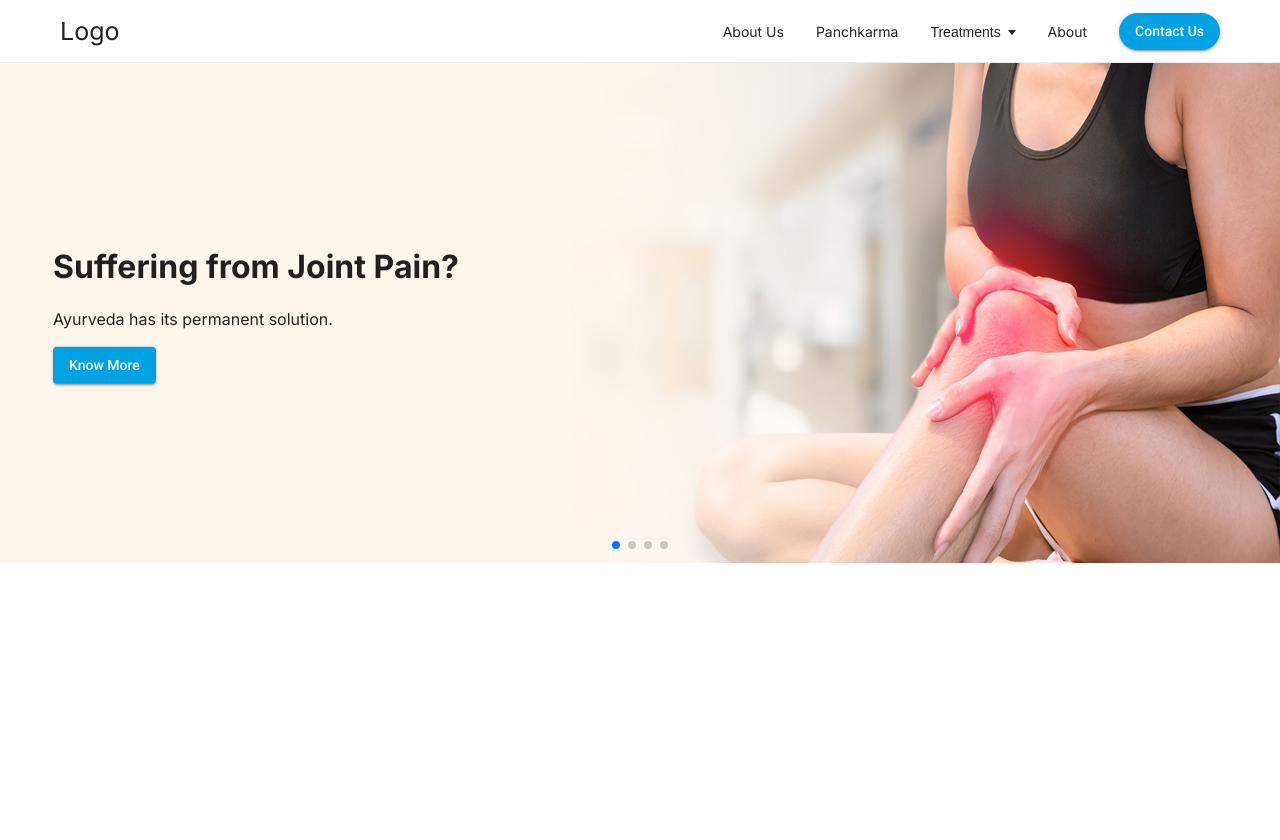
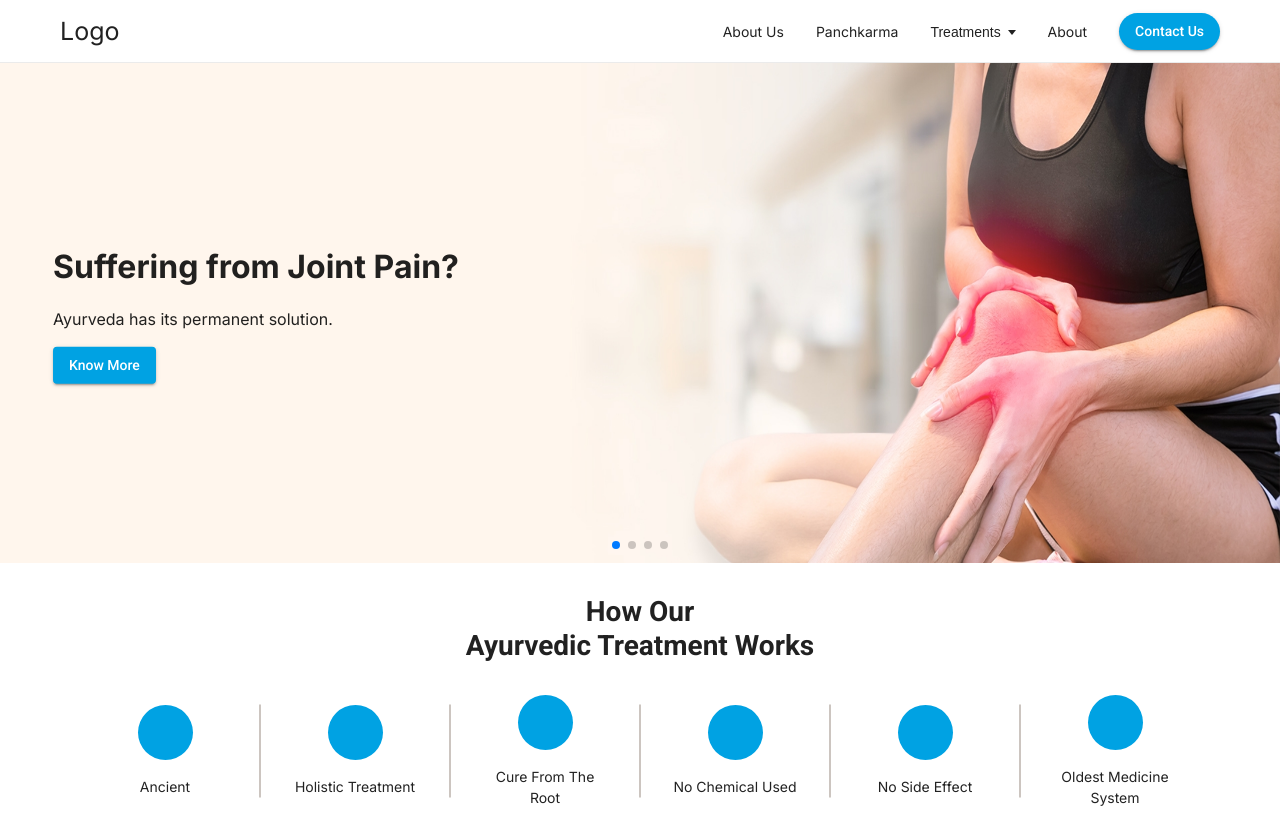
Before and after one commit to aadilranajmi/hari-medical, a Next.js app: page / in a window 1280 px wide. Before the commit the page ends 800 px from the top, so only its background shows below. Built offline with nearby package versions, Linux system fonts and the light colour scheme.

Commit message:
treatment work completed

```diff
--- a/src/app/globals.css
+++ b/src/app/globals.css
@@ -300,3 +300,58 @@ a {
         padding: 0 15px;
     }
 }
+
+/* override style */
+.MuiTypography-root.MuiTypography-h2 {
+    font-size: 1.75rem;
+    font-weight: 600;
+}
+
+/* extra css */
+.mainCircle {
+    width: 55px;
+    height: 55px;
+    background: #00a2e3;
+    border-radius: 50%;
+}
+
+/* treatmentWork */
+.treatmentWork {
+    padding: 2rem 0;
+}
+.treatmentWork h2 {
+    text-align: center;
+}
+.treatmentWorkMain {
+    padding-top: 2rem;
+    display: flex;
+    justify-content: center;
+}
+.treatmentWorkMain .treatmentWorkMainContent {
+    display: flex;
+    flex-direction: column;
+    justify-content: center;
+    align-items: center;
+    gap: 1rem;
+    margin: 0 30px;
+    position: relative;
+    width: 130px;
+}
+.treatmentWorkMain .treatmentWorkMainContent p {
+    font-size: 14px;
+    line-height: 1.5;
+    text-align: center;
+}
+.treatmentWorkMain .treatmentWorkMainContent::after {
+    position: absolute;
+    content: '';
+    width: 2px;
+    height: 93px;
+    background: #ccc5c0;
+    right: -32px;
+    top: 50%;
+    transform: translate(-50%, -50%);
+}
+.treatmentWorkMain .treatmentWorkMainContent:last-child:after {
+    display: none;
+}
--- a/src/app/page.js
+++ b/src/app/page.js
@@ -1,11 +1,13 @@
 import Header from "@/components/Header/Header";
 import HeroSection from "@/components/Hero/HeroSection";
+import TreatmentWorks from "@/components/TreatmentWorks";
 
 export default function Home() {
   return (
     <main>
       <Header />
       <HeroSection />
+      <TreatmentWorks />
     </main>
   );
 }
--- /dev/null
+++ b/src/components/TreatmentWorks.jsx
@@ -0,0 +1,26 @@
+import { homeData } from '@/static/homeData';
+import { Typography } from '@mui/material';
+
+const TreatmentWorks = () => {
+    const treatmentData = homeData.treatmentWork;
+    return (
+        <section className="treatmentWork">
+            <div className="container">
+                <Typography variant="h2">
+                    How Our <br />
+                    Ayurvedic Treatment Works
+                </Typography>
+                <ul className="treatmentWorkMain">
+                    {treatmentData.map((item) => (
+                        <li className="treatmentWorkMainContent">
+                            <div className="mainCircle"></div>
+                            <p>{item.title}</p>
+                        </li>
+                    ))}
+                </ul>
+            </div>
+        </section>
+    );
+};
+
+export default TreatmentWorks;
--- a/src/static/homeData.js
+++ b/src/static/homeData.js
@@ -26,4 +26,30 @@ export const homeData = {
             ctaLink: '/',
         },
     ],
+    treatmentWork: [
+        {
+            imgUrl: '',
+            title: 'Ancient',
+        },
+        {
+            imgUrl: '',
+            title: 'Holistic Treatment',
+        },
+        {
+            imgUrl: '',
+            title: 'Cure From The Root',
+        },
+        {
+            imgUrl: '',
+            title: 'No Chemical Used',
+        },
+        {
+            imgUrl: '',
+            title: 'No Side Effect',
+        },
+        {
+            imgUrl: '',
+            title: 'Oldest Medicine  System',
+        },
+    ],
 };
```
Also changed, not shown: src/components/Hero/HeroSection.jsx (renamed from src/components/Hero/HeroSection.js).
